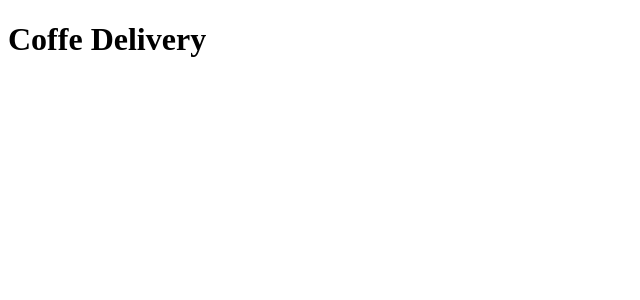
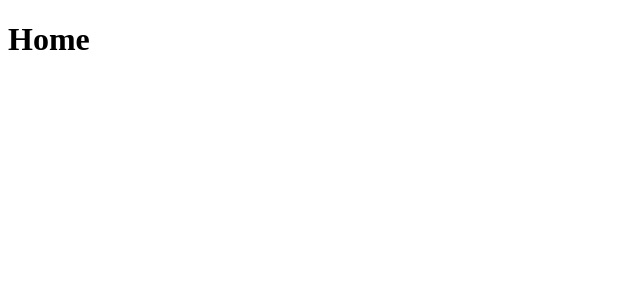
Before and after one commit to arilsonsouza/coffee-delivery, a React app: page / in a window 1280 px wide. Shown: the top 300 px of the page, without its empty margins (0-640 px from the left). Built offline with nearby package versions, Linux system fonts and the light colour scheme; the HTML template or start-up script is replaced by a standard one.

Commit message:
Setup application routes

```diff
--- a/package.json
+++ b/package.json
@@ -10,7 +10,8 @@
   },
   "dependencies": {
     "react": "^18.2.0",
-    "react-dom": "^18.2.0"
+    "react-dom": "^18.2.0",
+    "react-router-dom": "^6.8.0"
   },
   "devDependencies": {
     "@rocketseat/eslint-config": "^1.1.3",
--- a/src/App.tsx
+++ b/src/App.tsx
@@ -1,8 +1,11 @@
+import { BrowserRouter } from 'react-router-dom'
+import { Router } from './Router'
+
 function App() {
   return (
-    <div className="App">
-      <h1>Coffe Delivery</h1>
-    </div>
+    <BrowserRouter>
+      <Router />
+    </BrowserRouter>
   )
 }
 
--- /dev/null
+++ b/src/Router.tsx
@@ -0,0 +1,14 @@
+import { Route, Routes } from 'react-router-dom'
+import { Checkout } from './pages/checkout'
+import { Home } from './pages/home'
+import { Success } from './pages/success'
+
+export function Router() {
+  return (
+    <Routes>
+      <Route path="/" element={<Home />} />
+      <Route path="/checkout" element={<Checkout />} />
+      <Route path="/checkout-success" element={<Success />} />
+    </Routes>
+  )
+}
--- /dev/null
+++ b/src/pages/checkout/index.tsx
@@ -0,0 +1,3 @@
+export function Checkout() {
+  return <h1>Checkout</h1>
+}
--- /dev/null
+++ b/src/pages/home/index.tsx
@@ -0,0 +1,3 @@
+export function Home() {
+  return <h1>Home</h1>
+}
--- /dev/null
+++ b/src/pages/success/index.tsx
@@ -0,0 +1,3 @@
+export function Success() {
+  return <h1>Success</h1>
+}
```
Also changed, not shown: 1 other file (tests, documents, lock files or other folders).
